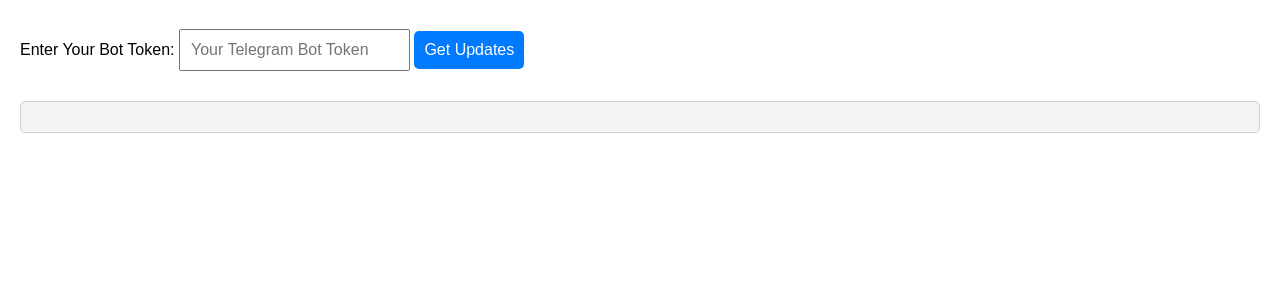
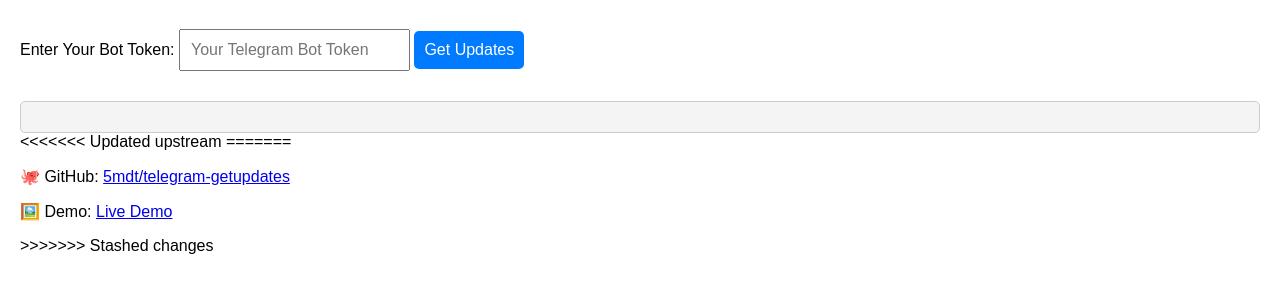
Before and after one commit to 5mdt/telegram-getupdates, a plain HTML site: page index.html in a window 1280 px wide. Shown: the part 61-354 px from the top of the page. Drawn offline with Linux system fonts and the light colour scheme.

Commit message:
2025-03-14 13:50:24+04:00

```diff
--- a/index.html
+++ b/index.html
@@ -50,6 +50,7 @@
 
     <div id="result"></div>
 
+<<<<<<< Updated upstream
     <script>
         async function fetchUpdates() {
             const token = document.getElementById('token').value;
@@ -78,6 +79,14 @@
             resultDiv.textContent = JSON.stringify(data, null, 2);
         }
     </script>
+=======
+    <div>
+        <p>🐙 GitHub: <a href="https://github.com/5mdt/telegram-getupdates" target="_blank">5mdt/telegram-getupdates</a></p>
+        <p>🖼️ Demo: <a href="https://5mdt.github.io/telegram-getupdates/" target="_blank">Live Demo</a></p>
+    </div>
+
+    <script src="script.js"></script>
+>>>>>>> Stashed changes
 
 </body>
 </html>
```
Also changed, not shown: 1 other file.
